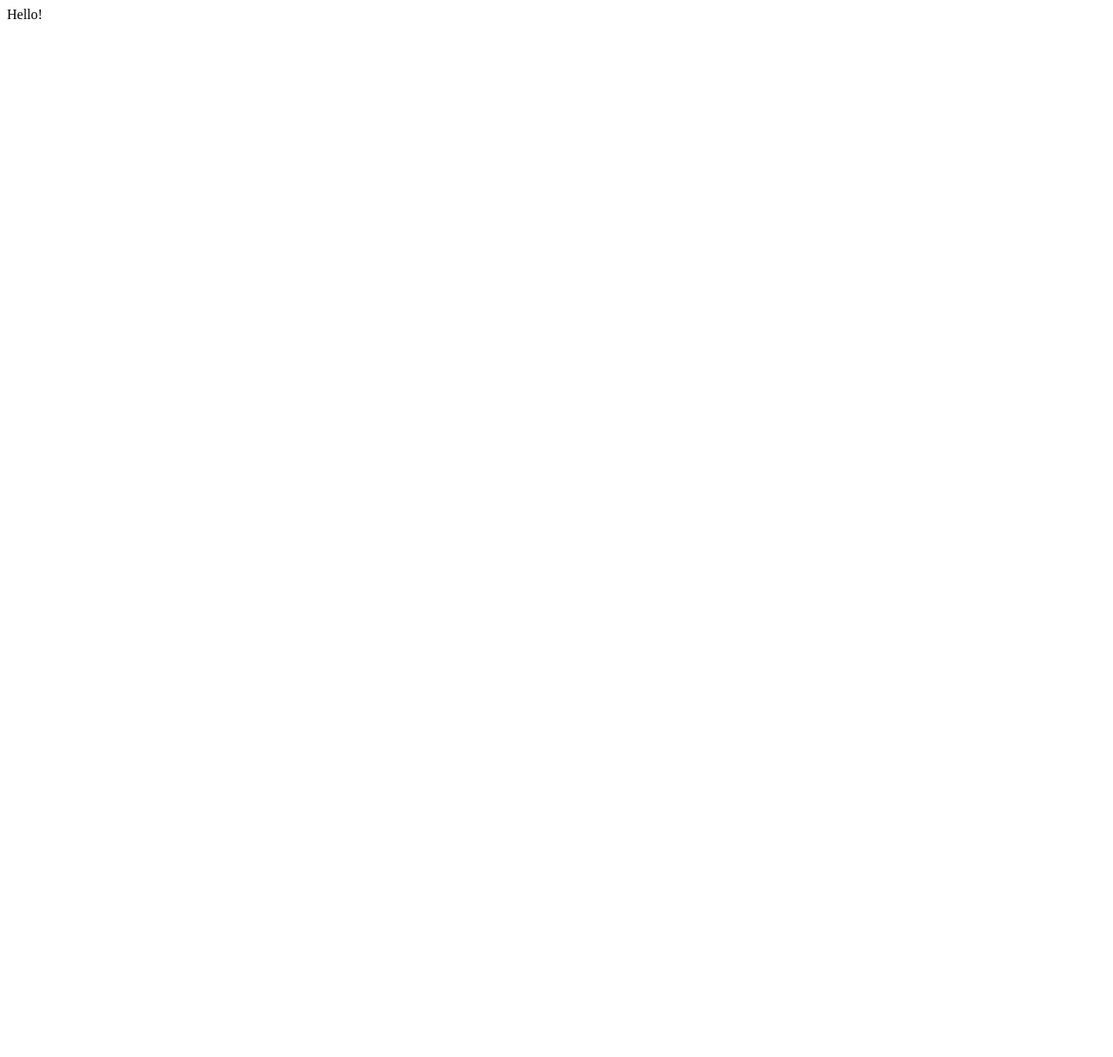
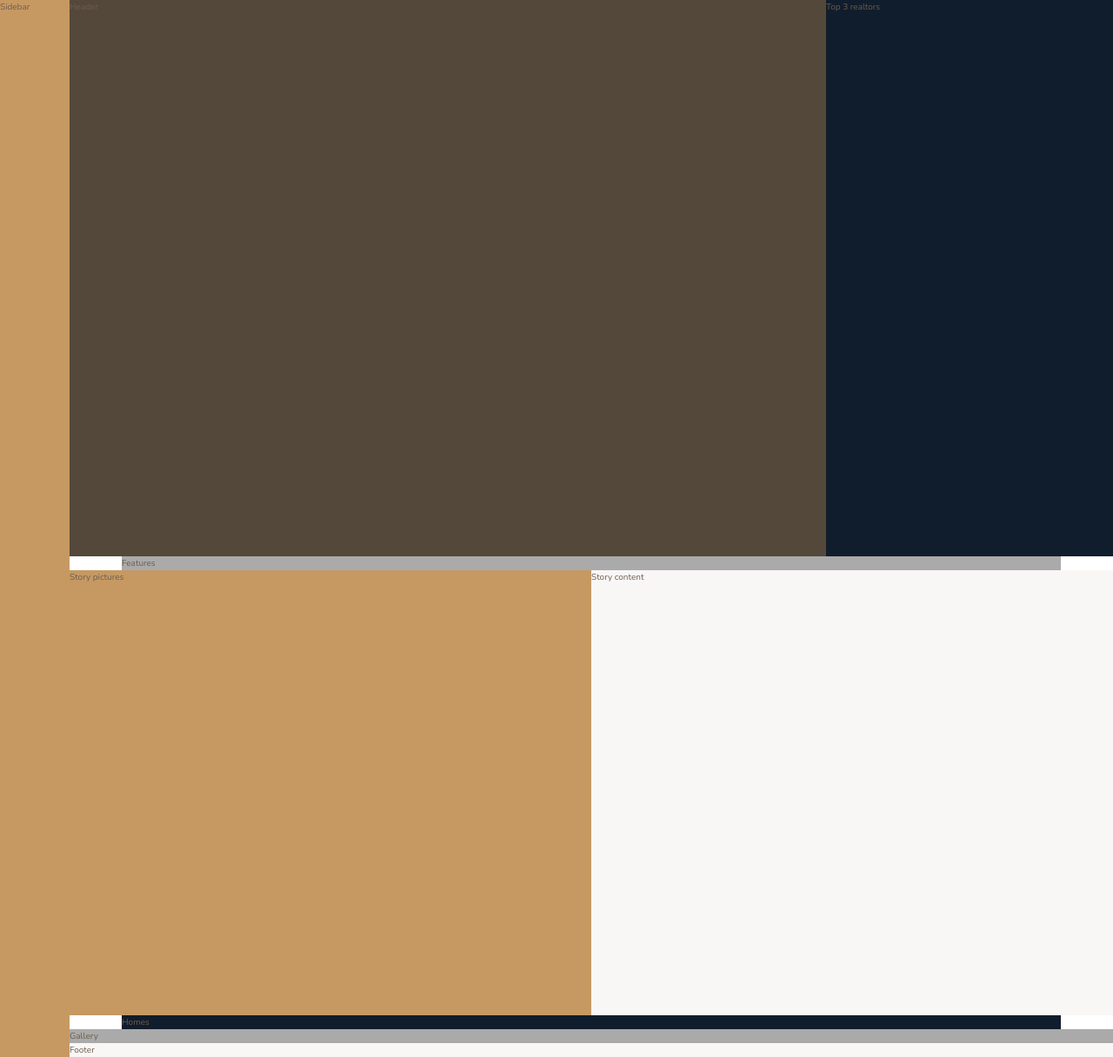
Before and after one commit to Kateryna-Borysenko/nexter, a website: page index.html in a window 1280 px wide. Shown: the whole page at 87% size. Before the commit the page ends 800 px from the top, so only its background shows below. Drawn offline with nearby package versions, Linux system fonts and the light colour scheme; files that its build step writes are made by us from their sources.

Commit message:
building the Overall Layout

```diff
--- a/index.html
+++ b/index.html
@@ -12,6 +12,41 @@
         <title>nexter &mdash; your home, your freedom</title>
     </head>
     <body class="container">
-        Hello!
+        <div class="sidebar">
+            Sidebar
+        </div>
+
+        <header class="header">
+            Header
+        </header>
+
+        <div class="realtors">
+            Top 3 realtors
+        </div>
+
+        <section class="features">
+            Features
+        </section>
+
+        <div class="story__pictures">
+            Story pictures
+        </div>
+
+        <div class="story__content">
+            Story content
+        </div>
+
+        <section class="homes">
+            Homes
+        </section>
+
+        <section class="gallery">
+            Gallery
+        </section>
+
+        <footer class="footer">
+            Footer
+        </footer>
+
     </body>
 </html>
--- a/package.json
+++ b/package.json
@@ -5,7 +5,7 @@
   "main": "index.js",
   "scripts": {
     "watch:sass": "sass --watch sass/main.scss:css/style.css",
-    "devserver": "live-server",
+    "devserver": "live-server --browser=firefox",
     "start": "npm-run-all --parallel devserver watch:sass",
 
     "compile:sass": "sass sass/main.scss css/style.comp.css",
--- a/sass/_base.scss
+++ b/sass/_base.scss
@@ -11,3 +11,29 @@
 
 $font-primary: 'Nunito', sans-serif;
 $font-display: 'Josefin Sans', sans-serif;
+
+*,
+*::before,
+*::after {
+    margin: 0;
+    padding: 0;
+    box-sizing: inherit;
+}
+
+html {
+  box-sizing: border-box;
+  font-size: 62.5%;
+}
+
+body {
+  font-family: $font-primary;
+  color: $color-grey-dark-2;
+  font-weight: 300;
+  line-height: 1.6;
+}
+
+.container {
+  display: grid;
+  grid-template-rows: 80vh min-content 40vw repeat(3, min-content);
+  grid-template-columns: [sidebar-start] 8rem [sidebar-end full-start] minmax(6rem, 1fr) [center-start] repeat(8, [col-start] minmax(min-content, 14rem) [col-end]) [center-end] minmax(6rem, 1fr) [full-end];
+}
--- a/sass/_features.scss
+++ b/sass/_features.scss
@@ -0,0 +1,4 @@
+.features{
+  background-color: $color-grey-light-2;
+  grid-column: center-start / center-end;
+}
--- a/sass/_footer.scss
+++ b/sass/_footer.scss
@@ -0,0 +1,4 @@
+.footer{
+  background-color: $color-grey-light-1;
+  grid-column: full-start / full-end ;
+}
--- a/sass/_gallery.scss
+++ b/sass/_gallery.scss
@@ -0,0 +1,4 @@
+.gallery{
+  background-color: $color-grey-light-2;
+  grid-column: full-start / full-end ;
+}
--- a/sass/_header.scss
+++ b/sass/_header.scss
@@ -0,0 +1,4 @@
+.header{
+  background-color: $color-grey-dark-1;
+  grid-column: full-start / col-end 6;
+}
--- a/sass/_homes.scss
+++ b/sass/_homes.scss
@@ -0,0 +1,4 @@
+.homes{
+  background-color: $color-secondary;
+  grid-column: center-start / center-end;
+}
--- a/sass/_realtors.scss
+++ b/sass/_realtors.scss
@@ -0,0 +1,4 @@
+.realtors{
+  background-color: $color-secondary;
+  grid-column: col-start 7 / full-end;
+}
--- a/sass/_sidebar.scss
+++ b/sass/_sidebar.scss
@@ -0,0 +1,5 @@
+.sidebar{
+  background-color: $color-primary;
+  grid-column: sidebar-start / sidebar-end;
+  grid-row: 1 / -1;
+}
--- a/sass/_story.scss
+++ b/sass/_story.scss
@@ -0,0 +1,11 @@
+.story{
+   &__pictures{
+      background-color: $color-primary;
+      grid-column: full-start / col-end 4;
+    }
+
+   &__content{
+      background-color: $color-grey-light-1;
+      grid-column: col-start 5 /full-end;
+   }
+}
```
Also changed, not shown: css/style.css (added), 1 other file.
